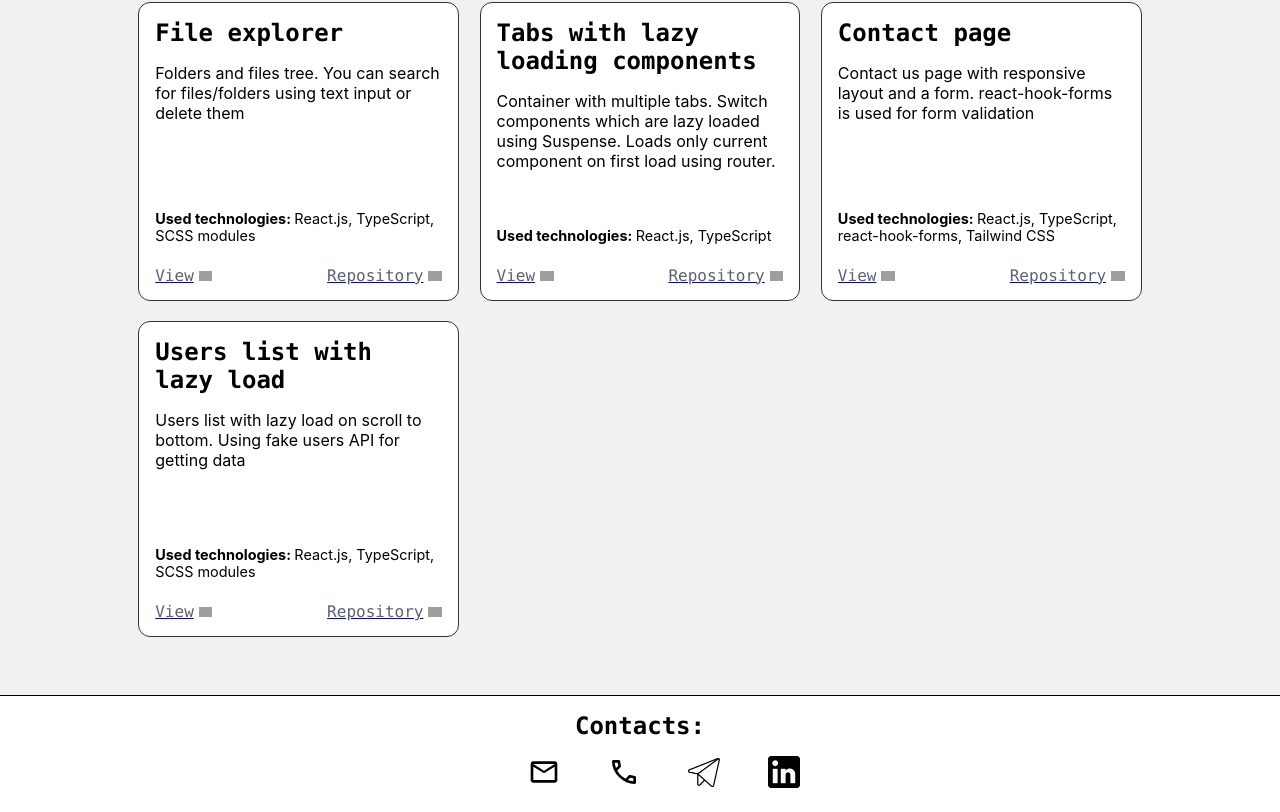
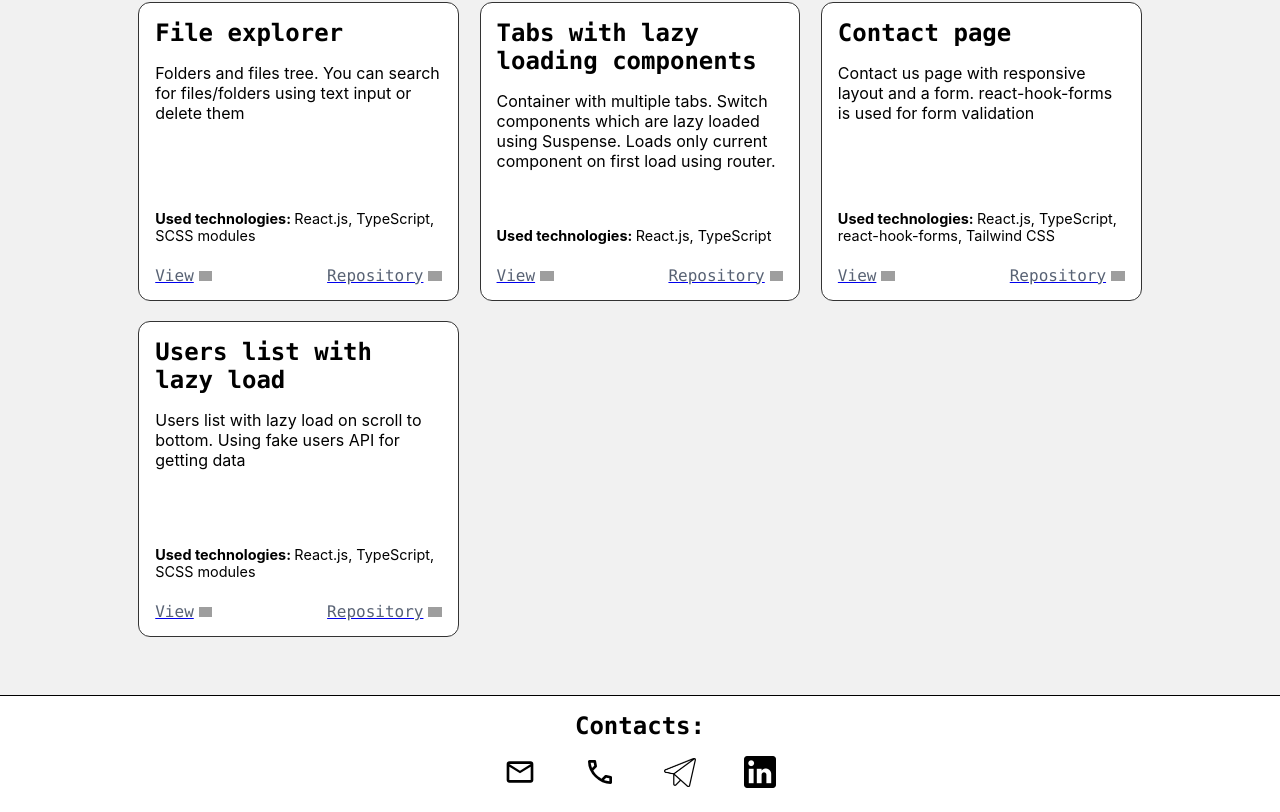
Before and after one commit to Aartemius/portfolio, a React (Create React App) app: page / in a window 1280 px wide. Shown: the part 535-1347 px from the top of the page. Built offline with nearby package versions, Linux system fonts and the light colour scheme; grey boxes are pictures that could not be loaded.

Commit message:
fixed footer icons margin

```diff
--- a/src/components/FooterItem.module.scss
+++ b/src/components/FooterItem.module.scss
@@ -27,7 +27,7 @@
   a {
     width: 100%;
     height: 100%;
-    margin: 0 1.5rem;
+    // margin: 0 1.5rem;
     display: block;
     img {
       width: 100%;
```
